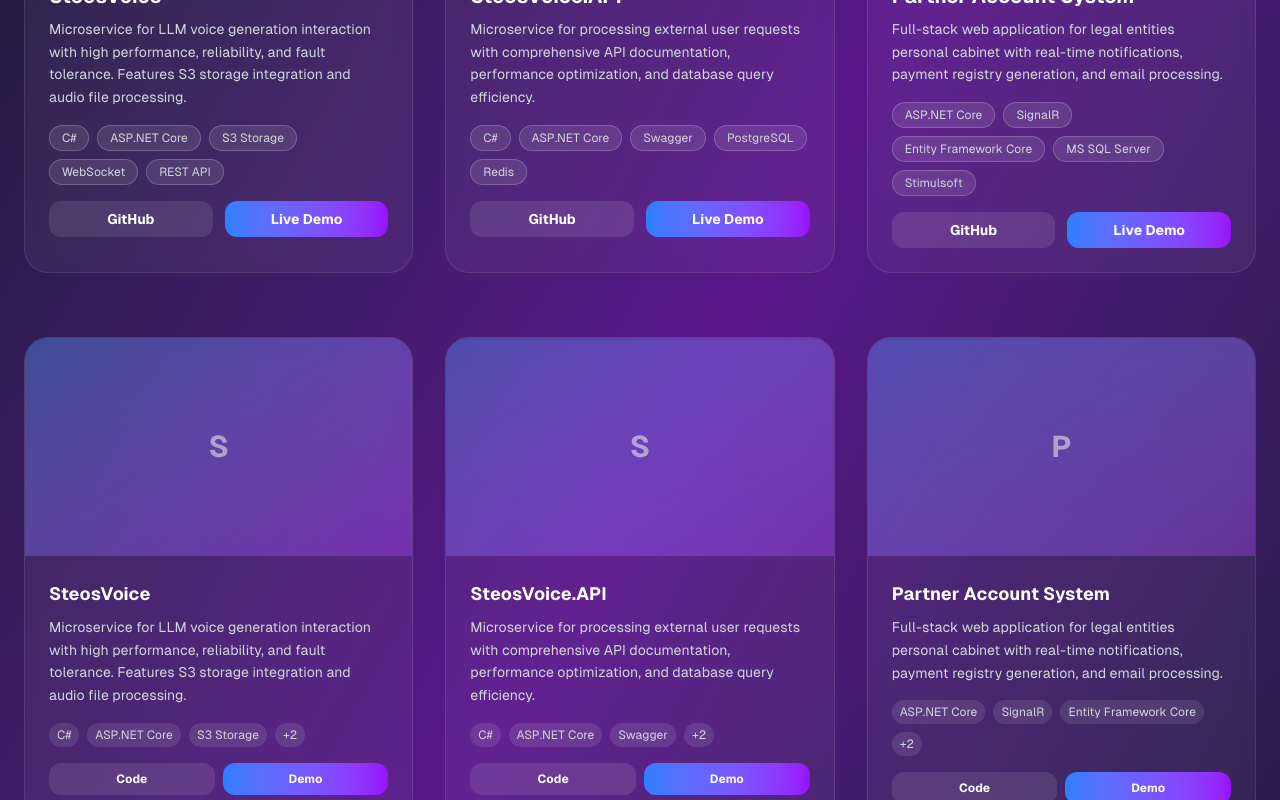
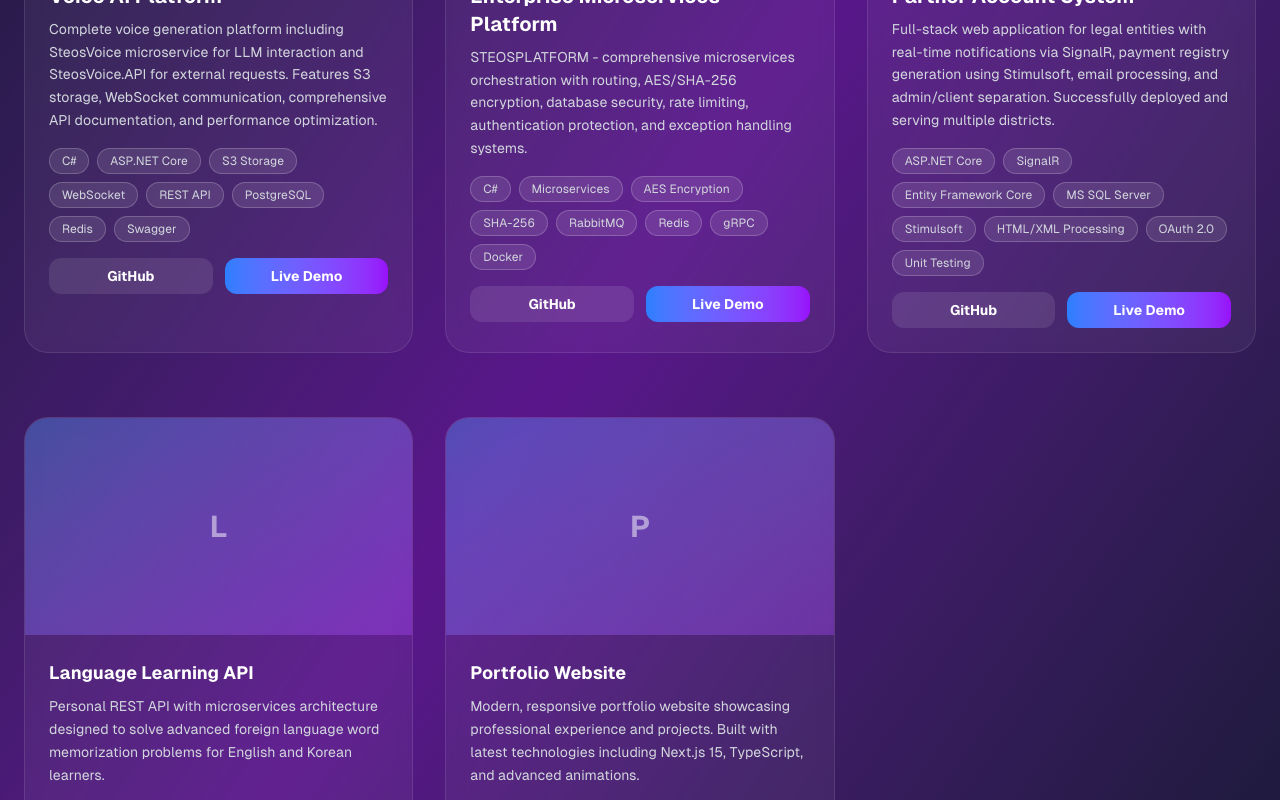
Before and after one commit to Kamil-Zuki/polyraspad, a Next.js app: page /projects in a window 1280 px wide. Shown: the part 780-1580 px from the top of the page. Built offline with nearby package versions, Linux system fonts and the light colour scheme.

Commit message:
feat: update metainfo

```diff
--- a/app/(ui)/projects/page.tsx
+++ b/app/(ui)/projects/page.tsx
@@ -8,9 +8,9 @@ export default function Projects() {
   const projects = [
     {
       id: 1,
-      title: "SteosVoice",
+      title: "Voice AI Platform",
       description:
-        "Microservice for LLM voice generation interaction with high performance, reliability, and fault tolerance. Features S3 storage integration and audio file processing.",
+        "Complete voice generation platform including SteosVoice microservice for LLM interaction and SteosVoice.API for external requests. Features S3 storage, WebSocket communication, comprehensive API documentation, and performance optimization.",
       image: "/api/placeholder/400/300",
       technologies: [
         "C#",
@@ -18,6 +18,9 @@ export default function Projects() {
         "S3 Storage",
         "WebSocket",
         "REST API",
+        "PostgreSQL",
+        "Redis",
+        "Swagger",
       ],
       category: "microservices",
       github: "https://github.com",
@@ -26,21 +29,30 @@ export default function Projects() {
     },
     {
       id: 2,
-      title: "SteosVoice.API",
+      title: "Enterprise Microservices Platform",
       description:
-        "Microservice for processing external user requests with comprehensive API documentation, performance optimization, and database query efficiency.",
+        "STEOSPLATFORM - comprehensive microservices orchestration with routing, AES/SHA-256 encryption, database security, rate limiting, authentication protection, and exception handling systems.",
       image: "/api/placeholder/400/300",
-      technologies: ["C#", "ASP.NET Core", "Swagger", "PostgreSQL", "Redis"],
+      technologies: [
+        "C#",
+        "Microservices",
+        "AES Encryption",
+        "SHA-256",
+        "RabbitMQ",
+        "Redis",
+        "gRPC",
+        "Docker",
+      ],
       category: "microservices",
       github: "https://github.com",
-      live: "https://cybervoice.io/ru/api.html",
+      live: "https://mind-simulation.com/en/",
       featured: true,
     },
     {
       id: 3,
       title: "Partner Account System",
       description:
-        "Full-stack web application for legal entities personal cabinet with real-time notifications, payment registry generation, and email processing.",
+        "Full-stack web application for legal entities with real-time notifications via SignalR, payment registry generation using Stimulsoft, email processing, and admin/client separation. Successfully deployed and serving multiple districts.",
       image: "/api/placeholder/400/300",
       technologies: [
         "ASP.NET Core",
@@ -48,6 +60,9 @@ export default function Projects() {
         "Entity Framework Core",
         "MS SQL Server",
         "Stimulsoft",
+        "HTML/XML Processing",
+        "OAuth 2.0",
+        "Unit Testing",
       ],
       category: "web",
       github: "https://github.com/Kamil-Zuki/partner-account",
@@ -56,27 +71,9 @@ export default function Projects() {
     },
     {
       id: 4,
-      title: "STEOSPLATFORM",
-      description:
-        "Microservices orchestration platform with routing, encryption/hashing services, database encryption, and comprehensive security features.",
-      image: "/api/placeholder/400/300",
-      technologies: [
-        "C#",
-        "Microservices",
-        "AES Encryption",
-        "SHA-256",
-        "RabbitMQ",
-      ],
-      category: "microservices",
-      github: "https://github.com",
-      live: "https://mind-simulation.com/en/",
-      featured: false,
-    },
-    {
-      id: 5,
       title: "Language Learning API",
       description:
-        "Personal project - REST API with microservices architecture to help solve the problem of memorizing foreign words for intermediate and advanced learners.",
+        "Personal REST API with microservices architecture designed to solve advanced foreign language word memorization problems for English and Korean learners.",
       image: "/api/placeholder/400/300",
       technologies: [
         "C#",
@@ -84,6 +81,7 @@ export default function Projects() {
         "Microservices",
         "Entity Framework",
         "PostgreSQL",
+        "Docker",
       ],
       category: "personal",
       github: "https://github.com",
@@ -91,12 +89,18 @@ export default function Projects() {
       featured: false,
     },
     {
-      id: 6,
+      id: 5,
       title: "Portfolio Website",
       description:
-        "Modern, responsive portfolio website showcasing projects, skills, and professional experience built with Next.js and Tailwind CSS.",
+        "Modern, responsive portfolio website showcasing professional experience and projects. Built with latest technologies including Next.js 15, TypeScript, and advanced animations.",
       image: "/api/placeholder/400/300",
-      technologies: ["Next.js", "TypeScript", "Tailwind CSS", "Framer Motion"],
+      technologies: [
+        "Next.js",
+        "TypeScript",
+        "Tailwind CSS",
+        "Framer Motion",
+        "Docker",
+      ],
       category: "web",
       github: "https://github.com",
       live: "Current Site",
@@ -113,7 +117,7 @@ export default function Projects() {
 
   const filteredProjects =
     activeFilter === "all"
-      ? projects
+      ? projects.filter((project) => !project.featured)
       : projects.filter((project) => project.category === activeFilter);
 
   return (
```
